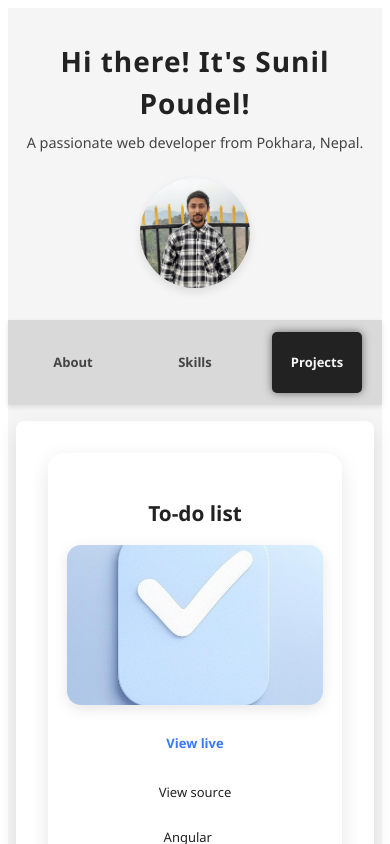
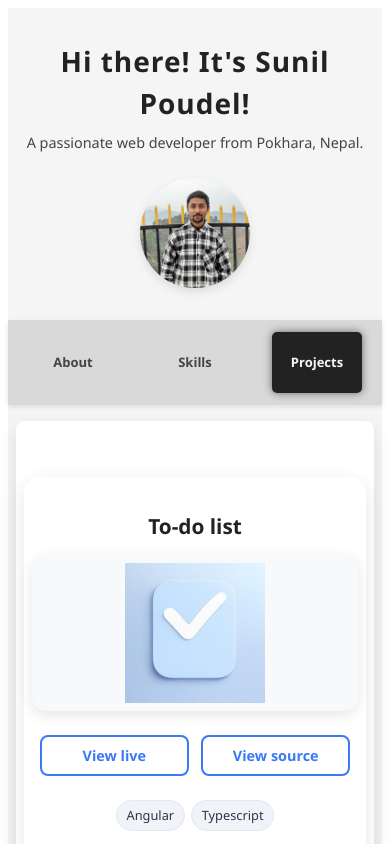
Before and after one commit to sunil-poudel/portfolio-sunil-poudel, an Angular app: page / in a window 390 px wide. Both pictures are taken after a click on the element "Projects". Shown: the top 844 px of the page. Built offline with nearby package versions, Linux system fonts and the light colour scheme.

Commit message:
final update to projects page

```diff
--- a/src/app/menu/projects/projects.css
+++ b/src/app/menu/projects/projects.css
@@ -1,13 +1,12 @@
-
 /* Container for projects - centers content and wraps rows */
 .project-control {
-  max-width: 960px;
-  /*margin: 2rem auto;*/
-  display: flex;
-  flex-wrap: wrap;
-  justify-content: center;
+  max-width: 1200px;
+  margin: 2rem auto;
+  display: grid;
+  grid-template-columns: repeat(auto-fit, minmax(320px, 1fr));
   gap: 2rem;
   padding: 1rem;
+  justify-items: center;
 }
 
 /* Each project card styling */
@@ -15,14 +14,17 @@
   background-color: #fff;
   border-radius: 16px;
   box-shadow: 0 6px 20px rgba(0, 0, 0, 0.1);
-  width: 300px; /* fixed width for 3 cards in a row */
+  width: 100%;
+  max-width: 350px;
+  min-height: 400px;
   display: flex;
   flex-direction: column;
   align-items: center;
   padding: 1.5rem 1.2rem;
   cursor: default;
-  transition: box-shadow 0.35s ease, transform 0.3s ease;
+  transition: all 0.3s ease;
   user-select: none;
+  position: relative;
 }
 
 /* Glow and scale on hover */
@@ -38,31 +40,89 @@
   color: #222222;
   margin-bottom: 1rem;
   text-align: center;
+  line-height: 1.2;
 }
 
 /* Project image */
 .project img {
   width: 100%;
-  height: 160px;
-  object-fit: cover;
+  height: 180px;
+  object-fit: contain;
+  object-position: center;
   border-radius: 14px;
-  margin-bottom: 1rem;
+  margin-bottom: 1.5rem;
   box-shadow: 0 4px 14px rgba(0, 0, 0, 0.1);
   transition: transform 0.3s ease;
+  background-color: #f8f9fa;
+  padding: 0.5rem;
 }
 
 /* Slight zoom on image hover */
 .project:hover img {
-  transform: scale(1.05);
+  transform: scale(1.03);
 }
 
-/* View live text */
-.project > p:nth-child(3) {
+/* Action buttons container */
+.project-actions {
+  display: flex;
+  gap: 1rem;
+  margin-bottom: 1.5rem;
+  width: 100%;
+  justify-content: center;
+}
+
+/* View live and View source styling */
+.project-actions a {
   font-weight: 600;
   color: #3a78f8;
-  margin-bottom: 1rem;
+  padding: 0.6rem 1.2rem;
+  border: 2px solid #3a78f8;
+  border-radius: 8px;
   cursor: pointer;
   user-select: none;
+  transition: all 0.3s ease;
+  text-align: center;
+  font-size: 0.9rem;
+  flex: 1;
+  max-width: 130px;
+  margin: 0;
+  text-decoration: none;
+  display: flex;
+  align-items: center;
+  justify-content: center;
+}
+
+.project-actions a:hover {
+  background-color: #3a78f8;
+  color: white;
+  transform: translateY(-2px);
+}
+
+/* Technologies used container */
+.technologies-used {
+  display: flex;
+  flex-wrap: wrap;
+  gap: 0.5rem;
+  justify-content: center;
+  margin-bottom: 1.5rem;
+  width: 100%;
+}
+
+.technologies-used p {
+  background-color: #f0f4f8;
+  color: #2d3748;
+  padding: 0.4rem 0.8rem;
+  border-radius: 20px;
+  font-size: 0.85rem;
+  font-weight: 500;
+  margin: 0;
+  border: 1px solid #e2e8f0;
+  transition: all 0.3s ease;
+}
+
+.technologies-used p:hover {
+  background-color: #e2e8f0;
+  transform: translateY(-1px);
 }
 
 /* Project description */
@@ -70,21 +130,54 @@
   font-size: 0.95rem;
   color: #555555;
   text-align: center;
-  line-height: 1.3;
+  line-height: 1.4;
   user-select: text;
+  margin-top: auto; /* Push to bottom */
+  padding-top: 1rem;
 }
 
-/* Responsive for smaller screens: stack cards vertically */
-@media (max-width: 960px) {
+/* Responsive breakpoints */
+@media (max-width: 768px) {
+  .project-control {
+    grid-template-columns: 1fr;
+    max-width: 400px;
+    gap: 1.5rem;
+  }
+
   .project {
-    width: 80vw;
-    max-width: 350px;
+    max-width: 100%;
+  }
+
+  .project-actions {
+    gap: 0.8rem;
+  }
+
+  .project-actions a {
+    max-width: none;
+    padding: 0.5rem 0.8rem;
   }
 }
 
-/* Very small screens */
 @media (max-width: 480px) {
+  .project-control {
+    padding: 0.5rem;
+  }
+
   .project {
-    width: 95vw;
+    padding: 1rem;
+    min-height: 350px;
+  }
+
+  .project img {
+    height: 140px;
+  }
+
+  .technologies-used {
+    gap: 0.4rem;
+  }
+
+  .technologies-used p {
+    font-size: 0.8rem;
+    padding: 0.3rem 0.6rem;
   }
 }
--- a/src/app/menu/projects/projects.html
+++ b/src/app/menu/projects/projects.html
@@ -2,8 +2,10 @@
   <div class="project">
     <p>To-do list</p>
     <img src="assets/logos/to_do_list.jpg" alt="todo list logo"/>
-    <p>View live</p>
-    <p>View source</p>
+    <div class="project-actions">
+      <a href="https://todo-list-sunilpoudel.netlify.app/" target="_blank">View live</a>
+      <a href="https://github.com/sunil-poudel/to-do-list" target="_blank">View source</a>
+    </div>
     <div class="technologies-used">
       <p>Angular</p>
       <p>Typescript</p>
```
